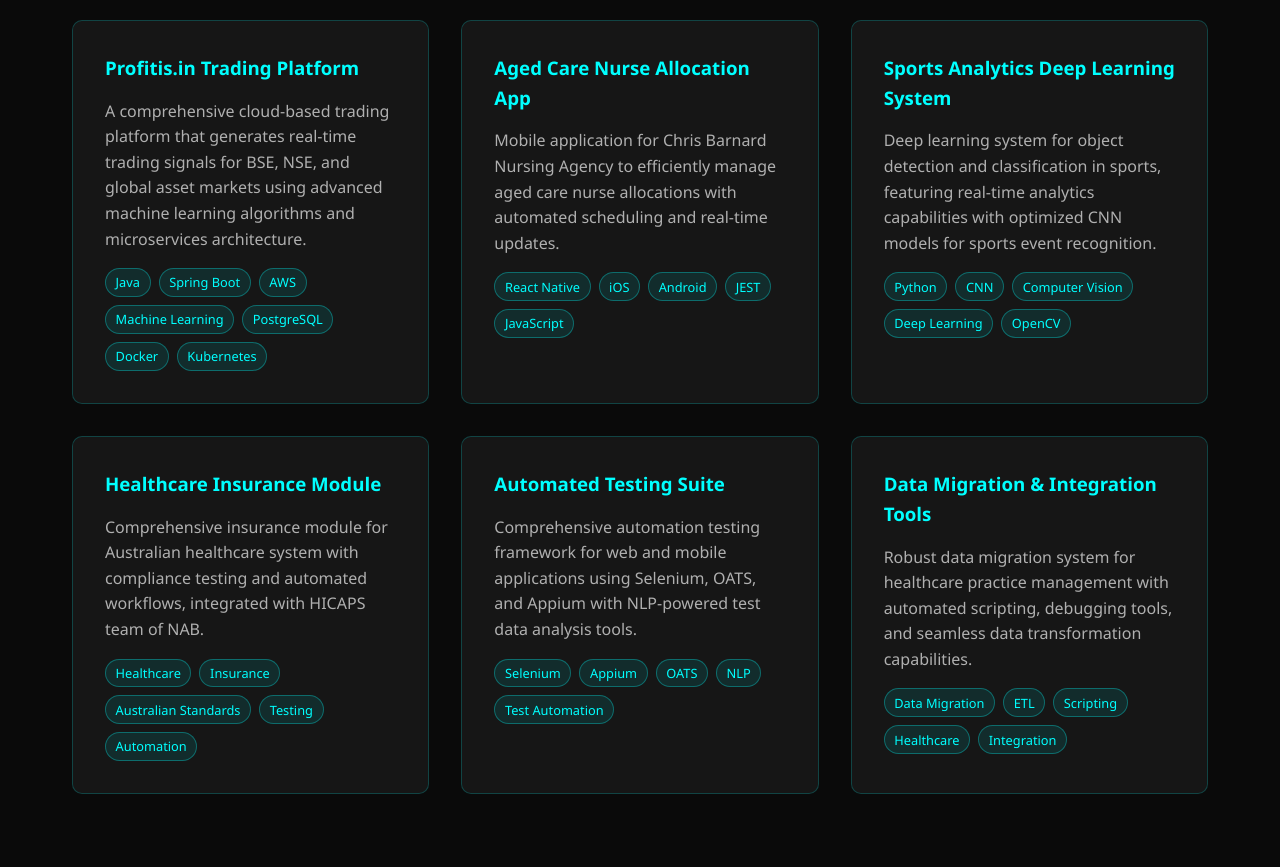
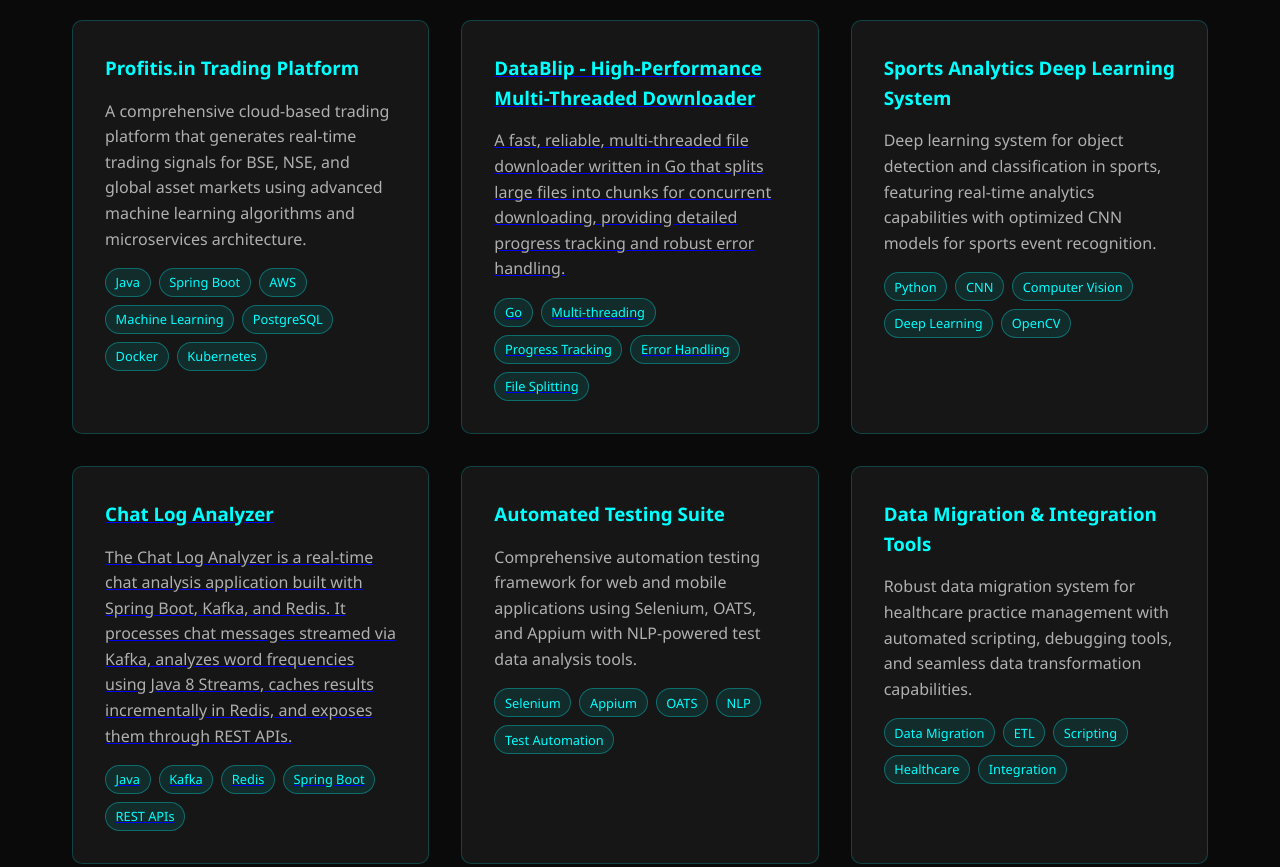
Before and after one commit to govind1331/govind1331.github.io, a plain HTML site: page index.html in a window 1280 px wide. Shown: the part 2460-3327 px from the top of the page. Drawn offline with Linux system fonts and the light colour scheme.

Commit message:
changes to projects

```diff
--- a/index.html
+++ b/index.html
@@ -592,15 +592,17 @@
             </div>
 
             <div class="project-card">
-                <h3>Aged Care Nurse Allocation App</h3>
-                <p>Mobile application for Chris Barnard Nursing Agency to efficiently manage aged care nurse allocations with automated scheduling and real-time updates.</p>
+                <a href="https://github.com/govind1331/DataBlip" target="_blank">
+                <h3>DataBlip - High-Performance Multi-Threaded Downloader</h3>
+                <p>A fast, reliable, multi-threaded file downloader written in Go that splits large files into chunks for concurrent downloading, providing detailed progress tracking and robust error handling.</p>
                 <div class="tech-stack">
-                    <span class="tech-tag">React Native</span>
-                    <span class="tech-tag">iOS</span>
-                    <span class="tech-tag">Android</span>
-                    <span class="tech-tag">JEST</span>
-                    <span class="tech-tag">JavaScript</span>
+                    <span class="tech-tag">Go</span>
+                    <span class="tech-tag">Multi-threading</span>
+                    <span class="tech-tag">Progress Tracking</span>
+                    <span class="tech-tag">Error Handling</span>
+                    <span class="tech-tag">File Splitting</span>
                 </div>
+                </a>
             </div>
 
             <div class="project-card">
@@ -616,15 +618,17 @@
             </div>
 
             <div class="project-card">
-                <h3>Healthcare Insurance Module</h3>
-                <p>Comprehensive insurance module for Australian healthcare system with compliance testing and automated workflows, integrated with HICAPS team of NAB.</p>
+                <a href="https://github.com/govind1331/ChatLogAnalyzer" target="_blank">
+                <h3>Chat Log Analyzer</h3>
+                <p>The Chat Log Analyzer is a real-time chat analysis application built with Spring Boot, Kafka, and Redis. It processes chat messages streamed via Kafka, analyzes word frequencies using Java 8 Streams, caches results incrementally in Redis, and exposes them through REST APIs.</p>
                 <div class="tech-stack">
-                    <span class="tech-tag">Healthcare</span>
-                    <span class="tech-tag">Insurance</span>
-                    <span class="tech-tag">Australian Standards</span>
-                    <span class="tech-tag">Testing</span>
-                    <span class="tech-tag">Automation</span>
+                    <span class="tech-tag">Java</span>
+                    <span class="tech-tag">Kafka</span>
+                    <span class="tech-tag">Redis</span>
+                    <span class="tech-tag">Spring Boot</span>
+                    <span class="tech-tag">REST APIs</span>
                 </div>
+                </a>
             </div>
 
             <div class="project-card">
```
